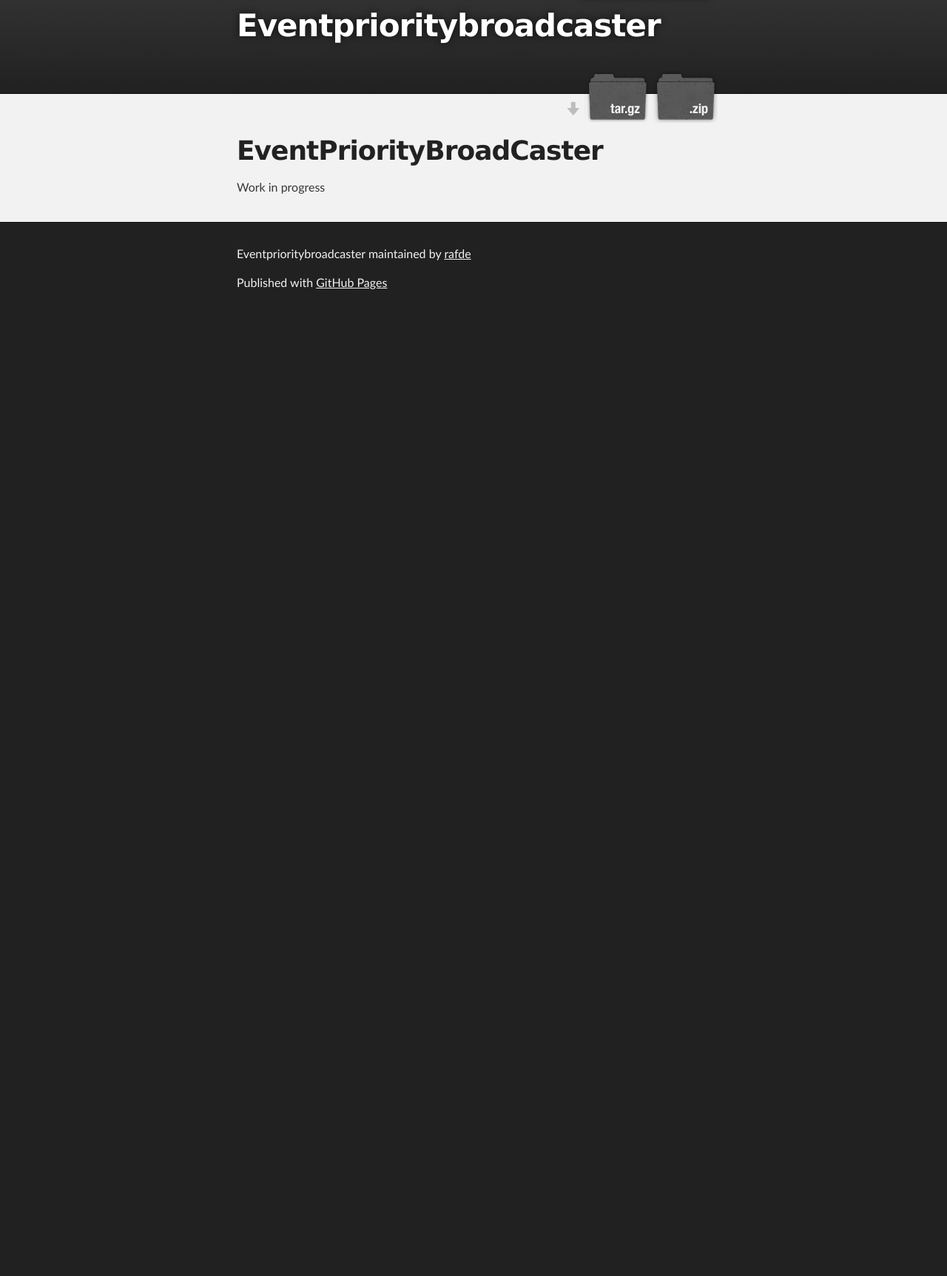
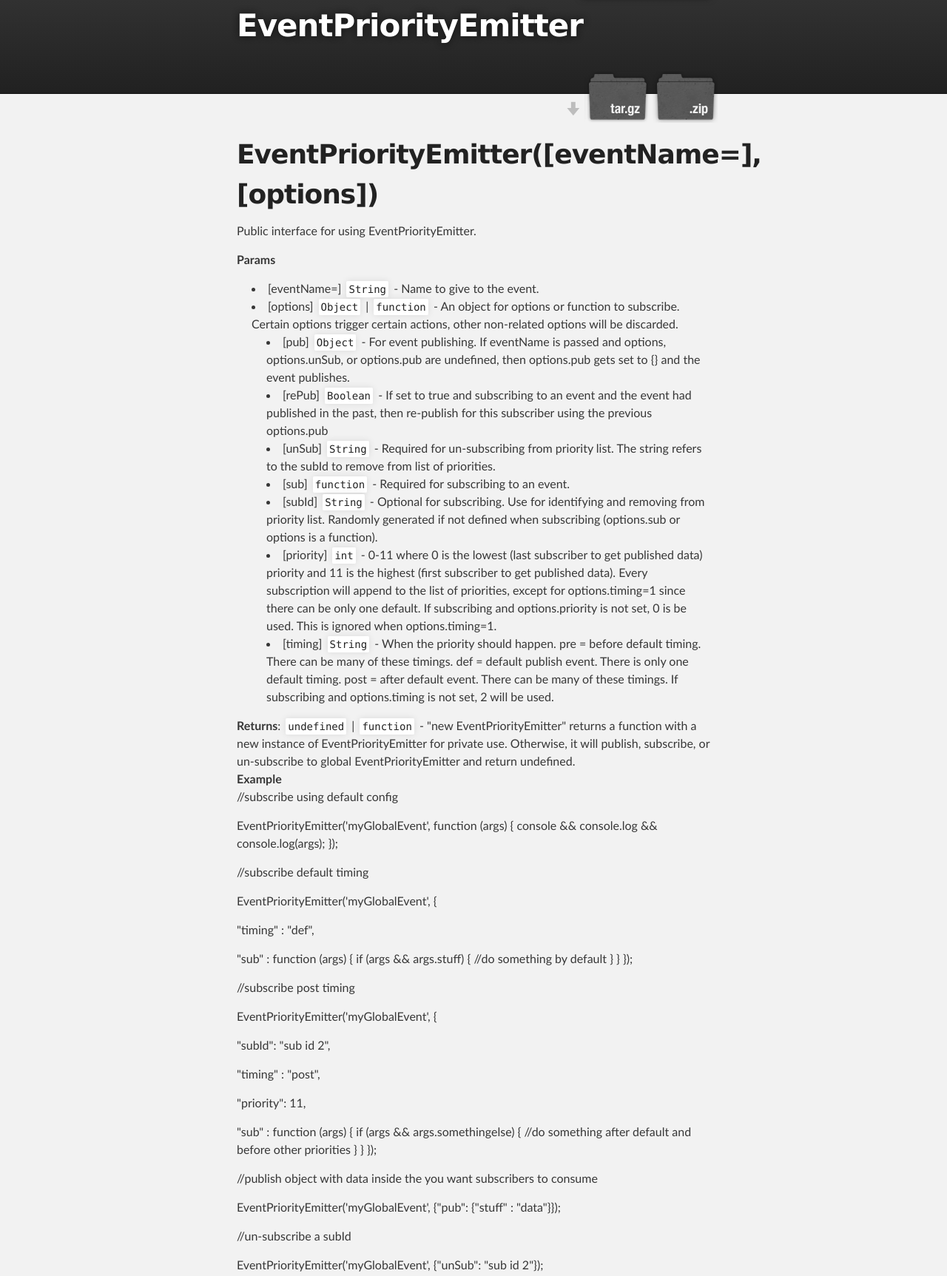
Before and after one commit to rafde/PrioritizedSubPub, a plain HTML site: page index.html in a window 1280 px wide. Shown: the part 47-1772 px from the top of the page at 74% size. Before the commit the page ends 800 px from the top, so only its background shows below. Drawn offline with Linux system fonts and the light colour scheme.

Commit message:
Create gh-pages branch via GitHub

```diff
--- a/index.html
+++ b/index.html
@@ -4,11 +4,11 @@
   <head>
     <meta charset='utf-8'>
     <meta http-equiv="X-UA-Compatible" content="chrome=1">
-    <meta name="description" content="Eventprioritybroadcaster : ">
+    <meta name="description" content="EventPriorityEmitter : ">
 
     <link rel="stylesheet" type="text/css" media="screen" href="stylesheets/stylesheet.css">
 
-    <title>Eventprioritybroadcaster</title>
+    <title>EventPriorityEmitter</title>
   </head>
 
   <body>
@@ -16,14 +16,14 @@
     <!-- HEADER -->
     <div id="header_wrap" class="outer">
         <header class="inner">
-          <a id="forkme_banner" href="https://github.com/rafde/EventPriorityBroadCaster">View on GitHub</a>
+          <a id="forkme_banner" href="https://github.com/rafde/EventPriorityEmitter">View on GitHub</a>
 
-          <h1 id="project_title">Eventprioritybroadcaster</h1>
+          <h1 id="project_title">EventPriorityEmitter</h1>
           <h2 id="project_tagline"></h2>
 
             <section id="downloads">
-              <a class="zip_download_link" href="https://github.com/rafde/EventPriorityBroadCaster/zipball/master">Download this project as a .zip file</a>
-              <a class="tar_download_link" href="https://github.com/rafde/EventPriorityBroadCaster/tarball/master">Download this project as a tar.gz file</a>
+              <a class="zip_download_link" href="https://github.com/rafde/EventPriorityEmitter/zipball/master">Download this project as a .zip file</a>
+              <a class="tar_download_link" href="https://github.com/rafde/EventPriorityEmitter/tarball/master">Download this project as a tar.gz file</a>
             </section>
         </header>
     </div>
@@ -31,17 +31,109 @@
     <!-- MAIN CONTENT -->
     <div id="main_content_wrap" class="outer">
       <section id="main_content" class="inner">
-        <h1>
-<a name="eventprioritybroadcaster" class="anchor" href="#eventprioritybroadcaster"><span class="octicon octicon-link"></span></a>EventPriorityBroadCaster</h1>
+        <p><a name="EventPriorityEmitter"></a></p>
 
-<p>Work in progress</p>
+<h1>
+<a name="eventpriorityemittereventname-options" class="anchor" href="#eventpriorityemittereventname-options"><span class="octicon octicon-link"></span></a>EventPriorityEmitter([eventName=], [options])</h1>
+
+<p>Public interface for using EventPriorityEmitter.</p>
+
+<p><strong>Params</strong></p>
+
+<ul>
+<li>[eventName=] <code>String</code> - Name to give to the event.<br>
+</li>
+<li>[options] <code>Object</code> | <code>function</code> - An object for options or function to subscribe. Certain options
+                                           trigger certain actions, other non-related options will be discarded.<br>
+
+<ul>
+<li>[pub] <code>Object</code> - For event publishing. If eventName is passed
+                                         and options, options.unSub, or options.pub are undefined,
+                                         then options.pub gets set to {} and the event publishes.<br>
+</li>
+<li>[rePub] <code>Boolean</code> - If set to true and subscribing to an event and the event had
+                                         published in the past, then re-publish for this subscriber
+                                         using the previous options.pub<br>
+</li>
+<li>[unSub] <code>String</code> - Required for un-subscribing from priority list.
+                                         The string refers to the subId to remove from list of priorities.<br>
+</li>
+<li>[sub] <code>function</code> - Required for subscribing to an event.<br>
+</li>
+<li>[subId] <code>String</code> - Optional for subscribing. Use for identifying and removing
+                                         from priority list. Randomly generated if not defined when
+                                         subscribing (options.sub or options is a function).<br>
+</li>
+<li>[priority] <code>int</code> - 0-11 where 0 is the lowest (last subscriber to get published data) priority
+                                         and 11 is the highest (first subscriber to get published data).
+                                         Every subscription will append to the list of priorities,
+                                         except for options.timing=1 since there can be only one default.
+                                         If subscribing and options.priority is not set, 0 is be used.
+                                         This is ignored when options.timing=1.<br>
+</li>
+<li>[timing] <code>String</code> - When the priority should happen.
+                                         pre = before default timing. There can be many of these timings.
+                                         def = default publish event. There is only one default timing.
+                                         post = after default event. There can be many of these timings.
+                                         If subscribing and options.timing is not set, 2 will be used.<br>
+</li>
+</ul>
+</li>
+</ul>
+
+<p><strong>Returns</strong>: <code>undefined</code> | <code>function</code> - "new EventPriorityEmitter" returns a function with a new
+                                               instance of EventPriorityEmitter for private use.
+                                               Otherwise, it will publish, subscribe, or un-subscribe to
+                                               global EventPriorityEmitter and return undefined.<br>
+<strong>Example</strong><br>
+//subscribe using default config</p>
+
+<p>EventPriorityEmitter('myGlobalEvent', function (args) { console &amp;&amp; console.log &amp;&amp; console.log(args); });</p>
+
+<p>//subscribe default timing</p>
+
+<p>EventPriorityEmitter('myGlobalEvent', {</p>
+
+<p>"timing" : "def",</p>
+
+<p>"sub" : function (args) {
+     if (args &amp;&amp; args.stuff) {
+         //do something by default
+     }
+ }
+});</p>
+
+<p>//subscribe post timing</p>
+
+<p>EventPriorityEmitter('myGlobalEvent', {</p>
+
+<p>"subId": "sub id 2",</p>
+
+<p>"timing" : "post",</p>
+
+<p>"priority": 11,</p>
+
+<p>"sub" : function (args) {
+     if (args &amp;&amp; args.somethingelse) {
+         //do something after default and before other priorities
+     }
+ }
+});</p>
+
+<p>//publish object with data inside the you want subscribers to consume</p>
+
+<p>EventPriorityEmitter('myGlobalEvent', {"pub": {"stuff" : "data"}});</p>
+
+<p>//un-subscribe a subId</p>
+
+<p>EventPriorityEmitter('myGlobalEvent', {"unSub": "sub id 2"});</p>
       </section>
     </div>
 
     <!-- FOOTER  -->
     <div id="footer_wrap" class="outer">
       <footer class="inner">
-        <p class="copyright">Eventprioritybroadcaster maintained by <a href="https://github.com/rafde">rafde</a></p>
+        <p class="copyright">EventPriorityEmitter maintained by <a href="https://github.com/rafde">rafde</a></p>
         <p>Published with <a href="http://pages.github.com">GitHub Pages</a></p>
       </footer>
     </div>
```
Also changed, not shown: params.json (+1 -1 lines).
